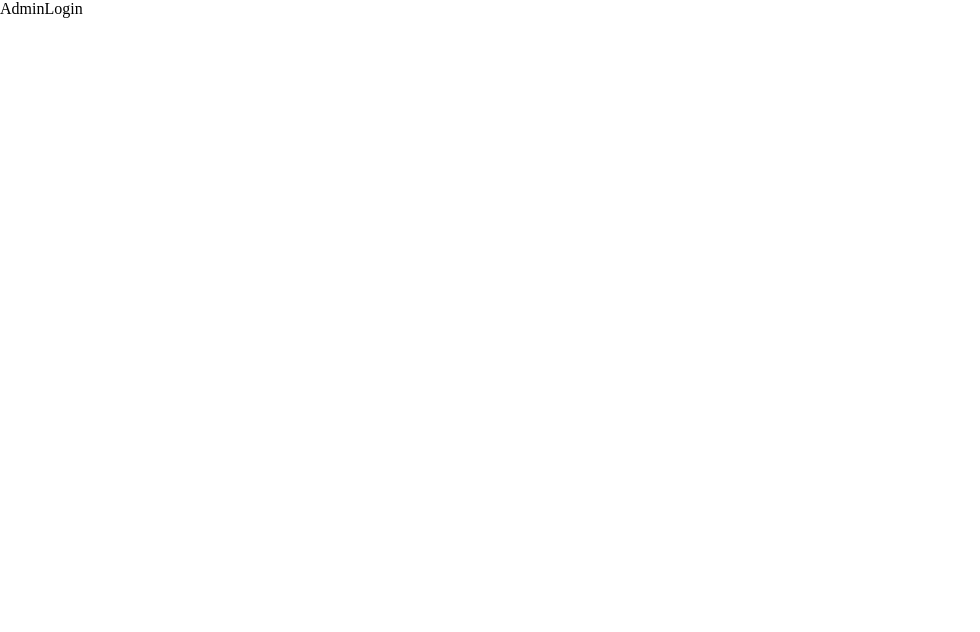
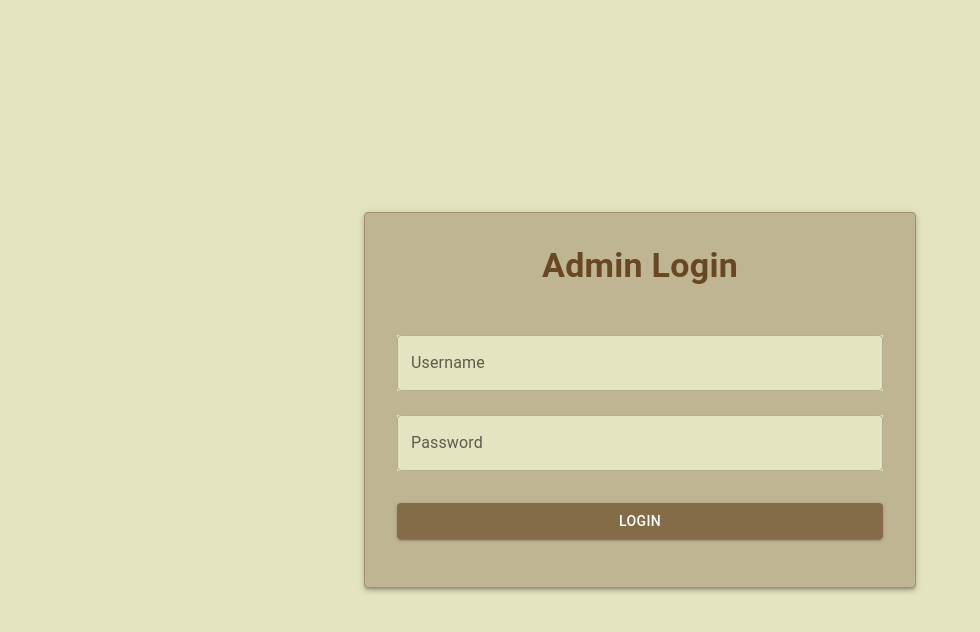
Before and after one commit to Adharsh-s-tvm/Vintage-Fashion-Frontend, a React (Vite) app: page /admin/login in a window 1280 px wide. Shown: the top 632 px of the page, without its empty margins (0-980 px from the left). Built offline with nearby package versions, Linux system fonts and the light colour scheme.

Commit message:
Just pages added.... compications..

```diff
--- a/package.json
+++ b/package.json
@@ -28,6 +28,7 @@
     "react-router-dom": "^7.2.0",
     "react-slick": "^0.30.3",
     "react-toastify": "^11.0.5",
+    "react-transition-group": "^4.4.5",
     "slick-carousel": "^1.8.1"
   },
   "devDependencies": {
--- a/src/App.jsx
+++ b/src/App.jsx
@@ -4,6 +4,7 @@
 import UserLogin from "./pages/main/userLogin"
 import AdminPage from "./pages/admin/AdminPage"
 import Home from "./pages/main/Home"
+import { TransitionGroup, CSSTransition } from 'react-transition-group';
 
 function App() {
 
@@ -12,8 +13,23 @@
       <Routes>
         <Route path="/" element={<Home />} />
         <Route path="/admin/login" element={<AdminLogin />} />
-        <Route path="/signup" element={<UserSignUp />} />
-        <Route path="/login" element={<UserLogin />} />
+        <Route
+          path="*"
+          element={
+            <TransitionGroup>
+              <CSSTransition
+                key={location.key}
+                classNames="slide"
+                timeout={500}
+              >
+                <Routes>
+                  <Route path="/login" element={<UserLogin />} />
+                  <Route path="/signup" element={<UserSignUp />} />
+                </Routes>
+              </CSSTransition>
+            </TransitionGroup>
+          }
+        />
         <Route path="/admin" element={<AdminPage />} />
       </Routes>
     </BrowserRouter>
--- a/src/components/components/Header.jsx
+++ b/src/components/components/Header.jsx
@@ -0,0 +1,93 @@
+import { useState } from 'react';
+import {
+    AppBar,
+    Toolbar,
+    Typography,
+    IconButton,
+    Menu,
+    MenuItem,
+    Avatar,
+    Box,
+    styled
+} from '@mui/material';
+
+// Custom styled components using your color theme
+const StyledAppBar = styled(AppBar)({
+    backgroundColor: '#e4e4c1',
+    color: '#684824',
+});
+
+const StyledToolbar = styled(Toolbar)({
+    display: 'flex',
+    justifyContent: 'space-between',
+});
+
+const UserSection = styled(Box)({
+    display: 'flex',
+    alignItems: 'center',
+    gap: '10px',
+    color: '#684824',
+});
+
+const Header = ({ userName, userPhoto, onLogout }) => {
+    const [anchorEl, setAnchorEl] = useState(null);
+
+    const handleMenuOpen = (event) => {
+        setAnchorEl(event.currentTarget);
+    };
+
+    const handleMenuClose = () => {
+        setAnchorEl(null);
+    };
+
+    const handleLogout = () => {
+        handleMenuClose();
+        onLogout();
+    };
+
+    return (
+        <StyledAppBar position="static">
+            <StyledToolbar>
+                <Typography variant="h6" component="div">
+                    Your App Name
+                </Typography>
+
+                <UserSection>
+                    <Typography>{userName}</Typography>
+                    <IconButton onClick={handleMenuOpen}>
+                        <Avatar
+                            src={userPhoto}
+                            alt={userName}
+                            sx={{
+                                width: 40,
+                                height: 40,
+                                border: '2px solid #856c48'
+                            }}
+                        />
+                    </IconButton>
+
+                    <Menu
+                        anchorEl={anchorEl}
+                        open={Boolean(anchorEl)}
+                        onClose={handleMenuClose}
+                        PaperProps={{
+                            sx: {
+                                backgroundColor: '#c0b592',
+                                '& .MuiMenuItem-root': {
+                                    color: '#684824',
+                                    '&:hover': {
+                                        backgroundColor: '#a2906d',
+                                    },
+                                },
+                            },
+                        }}
+                    >
+                        <MenuItem onClick={handleLogout}>Logout</MenuItem>
+                    </Menu>
+                </UserSection>
+            </StyledToolbar>
+        </StyledAppBar>
+    );
+};
+
+export default Header;
--- a/src/pages/admin/AdminLogin.jsx
+++ b/src/pages/admin/AdminLogin.jsx
@@ -1,9 +1,127 @@
-import React from 'react'
+import React, { useState } from 'react';
+import {
+  Box,
+  Container,
+  Paper,
+  TextField,
+  Button,
+  Typography,
+  ThemeProvider,
+  createTheme,
+} from '@mui/material';
+
+const theme = createTheme({
+  palette: {
+    primary: {
+      main: '#684824',
+    },
+    secondary: {
+      main: '#856c48',
+    },
+    background: {
+      default: '#e4e4c1',
+    },
+  },
+});
 
 function AdminLogin() {
+  const [credentials, setCredentials] = useState({
+    username: '',
+    password: '',
+  });
+
+  const handleSubmit = (e) => {
+    e.preventDefault();
+    // Handle login logic here
+  };
+
   return (
-    <div>AdminLogin</div>
-  )
+    <ThemeProvider theme={theme}>
+      <Box
+        sx={{
+          minHeight: '100vh',
+          backgroundColor: '#e4e4c1',
+          display: 'flex',
+          alignItems: 'center',
+          justifyContent: 'center',
+        }}
+      >
+        <Container maxWidth="sm">
+          <Paper
+            elevation={3}
+            sx={{
+              padding: { xs: 2, sm: 4 },
+              backgroundColor: '#c0b592',
+              border: '1px solid #a2906d',
+            }}
+          >
+            <Typography
+              variant="h4"
+              component="h1"
+              align="center"
+              sx={{
+                color: '#684824',
+                marginBottom: 4,
+                fontWeight: 'bold',
+              }}
+            >
+              Admin Login
+            </Typography>
+            <form onSubmit={handleSubmit}>
+              <TextField
+                fullWidth
+                label="Username"
+                variant="outlined"
+                margin="normal"
+                value={credentials.username}
+                onChange={(e) =>
+                  setCredentials({ ...credentials, username: e.target.value })
+                }
+                sx={{
+                  backgroundColor: '#e4e4c1',
+                  '& label.Mui-focused': {
+                    color: '#684824',
+                  },
+                }}
+              />
+              <TextField
+                fullWidth
+                label="Password"
+                type="password"
+                variant="outlined"
+                margin="normal"
+                value={credentials.password}
+                onChange={(e) =>
+                  setCredentials({ ...credentials, password: e.target.value })
+                }
+                sx={{
+                  backgroundColor: '#e4e4c1',
+                  '& label.Mui-focused': {
+                    color: '#684824',
+                  },
+                }}
+              />
+              <Button
+                type="submit"
+                fullWidth
+                variant="contained"
+                sx={{
+                  mt: 3,
+                  mb: 2,
+                  backgroundColor: '#856c48',
+                  '&:hover': {
+                    backgroundColor: '#684824',
+                  },
+                }}
+              >
+                Login
+              </Button>
+            </form>
+          </Paper>
+        </Container>
+      </Box>
+    </ThemeProvider>
+  );
 }
 
-export default AdminLogin
+export default AdminLogin;
--- a/src/pages/main/Home.jsx
+++ b/src/pages/main/Home.jsx
@@ -1,16 +1,11 @@
 import React from "react";
 import { AppBar, Toolbar, Typography, Container, Button, Box, Paper } from "@mui/material";
+import Header from "../../components/components/Header";
 
 const HomePage = () => {
   return (
     <Box sx={{ background: "linear-gradient(135deg, #e4e4c1, #a2906d)", minHeight: "100vh" }}>
-      <AppBar position="static" sx={{ backgroundColor: "#684824" }}>
-        <Toolbar>
-          <Typography variant="h6" sx={{ flexGrow: 1, textAlign: "center", color: "#e4e4c1" }}>
-            E-Commerce Home
-          </Typography>
-        </Toolbar>
-      </AppBar>
+      <Header />
       <Box
         sx={{
           display: "flex",
--- a/src/pages/main/UserSignUp.jsx
+++ b/src/pages/main/UserSignUp.jsx
@@ -1,5 +1,8 @@
 import React, { useState } from "react";
 import { Container, TextField, Button, Typography, Box, Paper } from "@mui/material";
+import { Link } from "react-router-dom";
+import { CSSTransition } from "react-transition-group";
+import "../../styles/auth.css";
 
 const SignupPage = () => {
   const [formData, setFormData] = useState({
@@ -31,17 +34,9 @@
   };
 
   return (
-    <Box
-      sx={{
-        minHeight: "100vh",
-        display: "flex",
-        justifyContent: "center",
-        alignItems: "center",
-        background: "linear-gradient(135deg, #e4e4c1, #a2906d)",
-        p: 2,
-      }}
-    >
-      <Container maxWidth="xs">
+    <div className="auth-container">
+      <div className="auth-side">
+        <div className="auth-form-container">
           <Paper
             elevation={5}
             sx={{
@@ -146,10 +141,30 @@
               >
                 Signup
               </Button>
+              <Box mt={2}>
+                <Link to="/login" className="auth-link">
+                  <Typography variant="body2">
+                    Already have an account? Login
+                  </Typography>
+                </Link>
+              </Box>
             </form>
           </Paper>
-      </Container>
-    </Box>
+        </div>
+      </div>
+
+      <div className="auth-side">
+        <div className="advertisement">
+          <Typography variant="h4" sx={{ mb: 3 }}>
+            Join Our Community
+          </Typography>
+          <Typography variant="body1">
+            Experience the best features and connect with like-minded people.
+            Sign up now to get started!
+          </Typography>
+        </div>
+      </div>
+    </div>
   );
 };
 
--- /dev/null
+++ b/src/styles/auth.css
@@ -0,0 +1,59 @@
+.auth-container {
+    min-height: 100vh;
+    display: flex;
+    background: linear-gradient(135deg, #e4e4c1, #a2906d);
+}
+
+.auth-side {
+    flex: 1;
+    display: flex;
+    justify-content: center;
+    align-items: center;
+    padding: 2rem;
+    transition: transform 0.5s ease-in-out;
+}
+
+.auth-form-container {
+    width: 100%;
+    max-width: 400px;
+}
+
+.advertisement {
+    padding: 2rem;
+    color: #684824;
+    text-align: center;
+}
+
+.advertisement h2 {
+    margin-bottom: 1rem;
+}
+
+.auth-link {
+    margin-top: 1rem;
+    text-align: center;
+    color: #684824;
+    text-decoration: none;
+}
+
+.auth-link:hover {
+    text-decoration: underline;
+}
+
+/* Animation classes */
+.slide-enter {
+    transform: translateX(100%);
+}
+
+.slide-enter-active {
+    transform: translateX(0);
+    transition: transform 500ms ease-in-out;
+}
+
+.slide-exit {
+    transform: translateX(0);
+}
+
+.slide-exit-active {
+    transform: translateX(-100%);
+    transition: transform 500ms ease-in-out;
+}
```
Also changed, not shown: src/pages/main/UserLogin.jsx (+28 -13 lines), 1 other file (tests, documents, lock files or other folders). Lines whose indentation alone changed are shown as unchanged.
